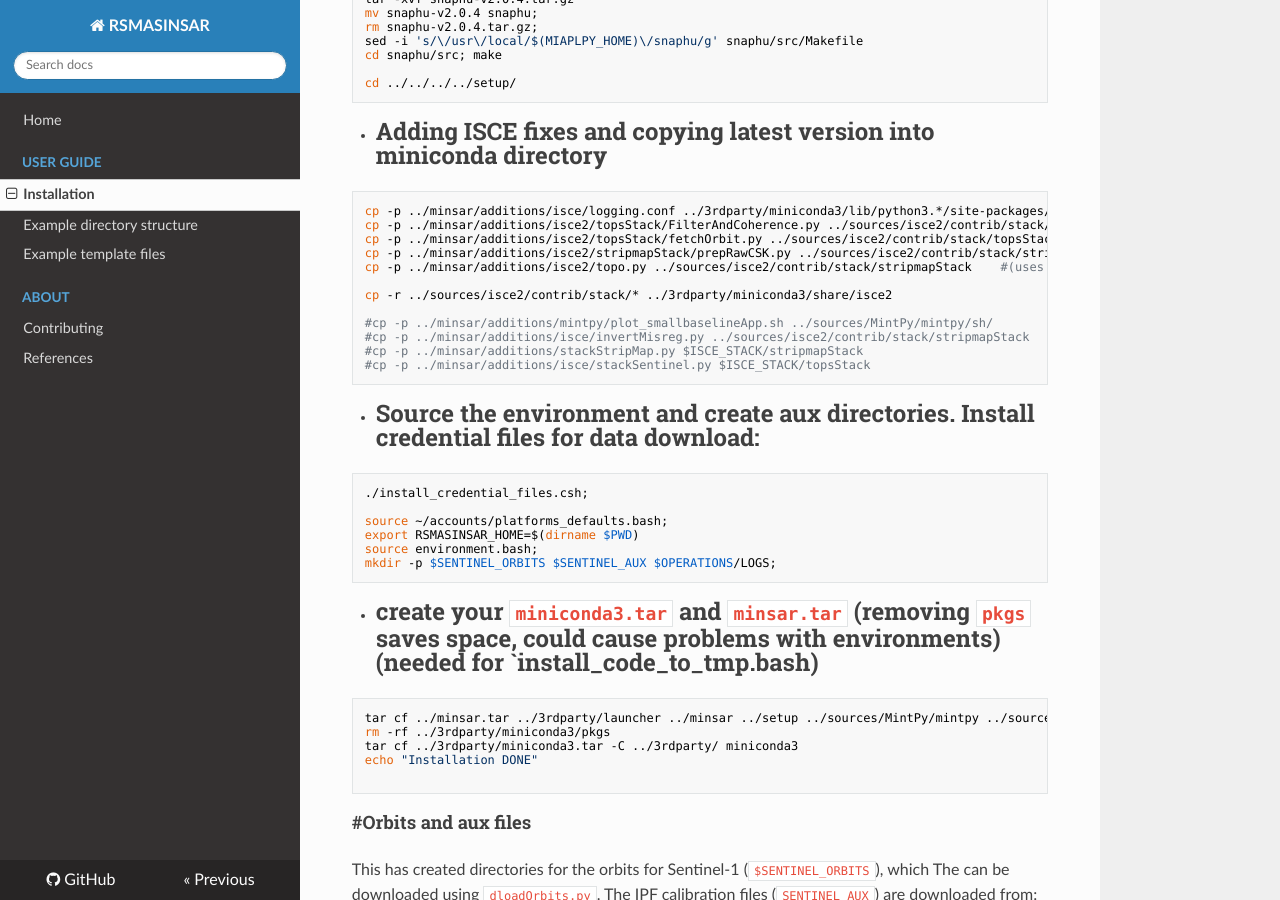
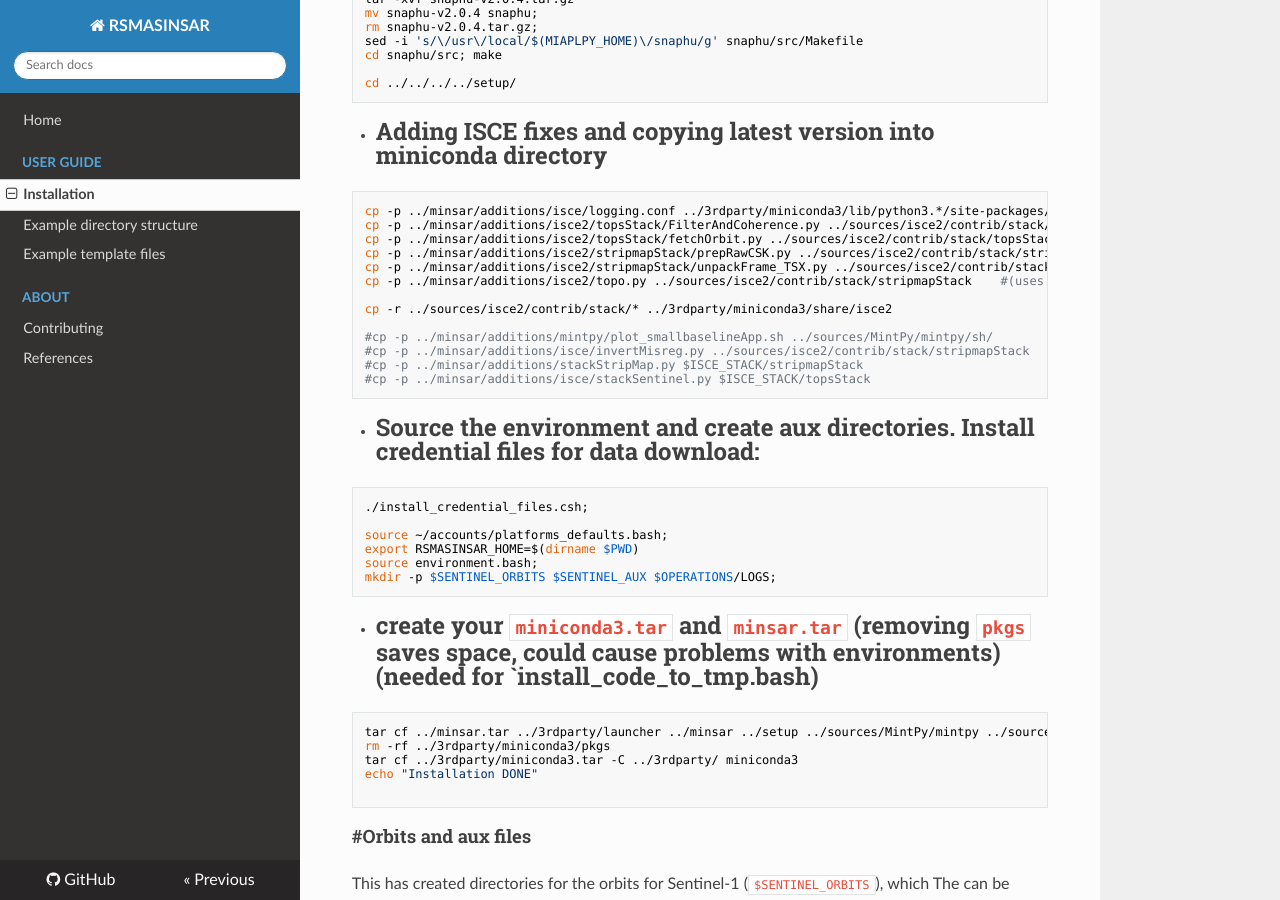
Before and after one commit to geodesymiami/rsmas_insar, an MkDocs documentation site: the page built from docs/installation.md, in a window 1280 px wide and 900 px high, scrolled down 1336 px. Built offline with MkDocs 1.6.1, drawn with Linux system fonts in a browser that asks for light colours; nearby versions of some CDN libraries.

Commit message:
Update installation.md

```diff
--- a/docs/installation.md
+++ b/docs/installation.md
@@ -82,6 +82,7 @@ cp -p ../minsar/additions/isce/logging.conf ../3rdparty/miniconda3/lib/python3.*
 cp -p ../minsar/additions/isce2/topsStack/FilterAndCoherence.py ../sources/isce2/contrib/stack/topsStack
 cp -p ../minsar/additions/isce2/topsStack/fetchOrbit.py ../sources/isce2/contrib/stack/topsStack
 cp -p ../minsar/additions/isce2/stripmapStack/prepRawCSK.py ../sources/isce2/contrib/stack/stripmapStack
+cp -p ../minsar/additions/isce2/stripmapStack/unpackFrame_TSX.py ../sources/isce2/contrib/stack/stripmapStack
 cp -p ../minsar/additions/isce2/topo.py ../sources/isce2/contrib/stack/stripmapStack    #(uses method isce instead of gdal)
 
 cp -r ../sources/isce2/contrib/stack/* ../3rdparty/miniconda3/share/isce2
```
